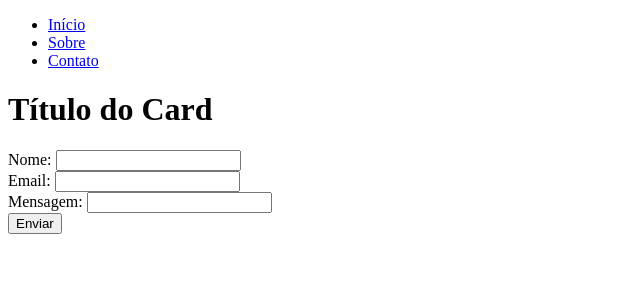
After one commit to wagnerchimenez/twig, a PHP site: page /contato.php in a window 1280 px wide. The commit adds this page. Shown: the top 300 px of the page, without its empty margins (0-640 px from the left). Run offline with PHP 8.4, Linux system fonts and the light colour scheme.

Commit message:
feat: adicionar exemplos de templates Twig reutilizáveis

```diff
--- /dev/null
+++ b/src/contato.php
@@ -0,0 +1,11 @@
+<?php
+
+require __DIR__ . '/vendor/autoload.php';
+
+$loader = new \Twig\Loader\FilesystemLoader(__DIR__ . '/views');
+
+$twig = new \Twig\Environment($loader);
+
+echo $twig->render(
+    'contato.twig',
+);
--- a/src/home.twig
+++ /dev/null
@@ -1 +0,0 @@
-<h1>Olá, {{ usuario }} seja bem-vindo!</h1>
--- a/src/index.php
+++ b/src/index.php
@@ -2,11 +2,11 @@
 
 require __DIR__ . '/vendor/autoload.php';
 
-$loader = new \Twig\Loader\FilesystemLoader(__DIR__);
+$loader = new \Twig\Loader\FilesystemLoader(__DIR__ . '/views');
 
 $twig = new \Twig\Environment($loader);
 
 echo $twig->render(
-    'home.twig',
+    'index.twig',
     ['usuario' => 'Wagner Lima Chimenez']
 );
--- /dev/null
+++ b/src/views/componentes/card.twig
@@ -0,0 +1,3 @@
+<h1>Título do Card</h1>
+
+{% block conteudo %}{% endblock %}
--- /dev/null
+++ b/src/views/componentes/formulario.twig
@@ -0,0 +1,11 @@
+{% macro input(nome) %}
+
+    <label for="{{ nome }}">{{ nome|capitalize }}:</label>
+    <input type="text" id="{{ nome }}" name="{{ nome }}">
+    <br>
+
+{% endmacro %}
+
+{% macro submit(valor) %}
+    <button type="submit">{{ valor|capitalize }}</button>
+{% endmacro %}
--- /dev/null
+++ b/src/views/componentes/menu.twig
@@ -0,0 +1,5 @@
+<ul>
+  <li><a href="/index.php">Início</a></li>
+  <li><a href="/sobre.php">Sobre</a></li>
+  <li><a href="/contato.php">Contato</a></li>
+</ul>
--- /dev/null
+++ b/src/views/contato.twig
@@ -0,0 +1,23 @@
+
+{% extends 'template.twig' %}
+
+{% block conteudo %}
+
+{% include 'componentes/menu.twig' %}
+
+{% embed 'componentes/card.twig' %}
+{% block conteudo %}
+    {% import 'componentes/formulario.twig' as formulario %}
+
+        <form method="post" action="contato.php">
+
+            {{ formulario.input('nome') }}
+            {{ formulario.input('email') }}
+            {{ formulario.input('mensagem') }}
+            {{ formulario.submit('enviar') }}
+
+        </form>
+
+    {% endblock %}
+{% endembed %}
+{% endblock %}
--- /dev/null
+++ b/src/views/template.twig
@@ -0,0 +1,8 @@
+<!DOCTYPE html>
+    <head>
+        <title>Twig</title>
+    </head>
+    <body>
+        {% block conteudo %}{% endblock %}
+    </body>
+</html>
```
Also changed, not shown: src/sobre.php (added, +11 -0 lines), src/views/index.twig (added, +9 -0 lines), src/views/sobre.twig (added, +9 -0 lines).
